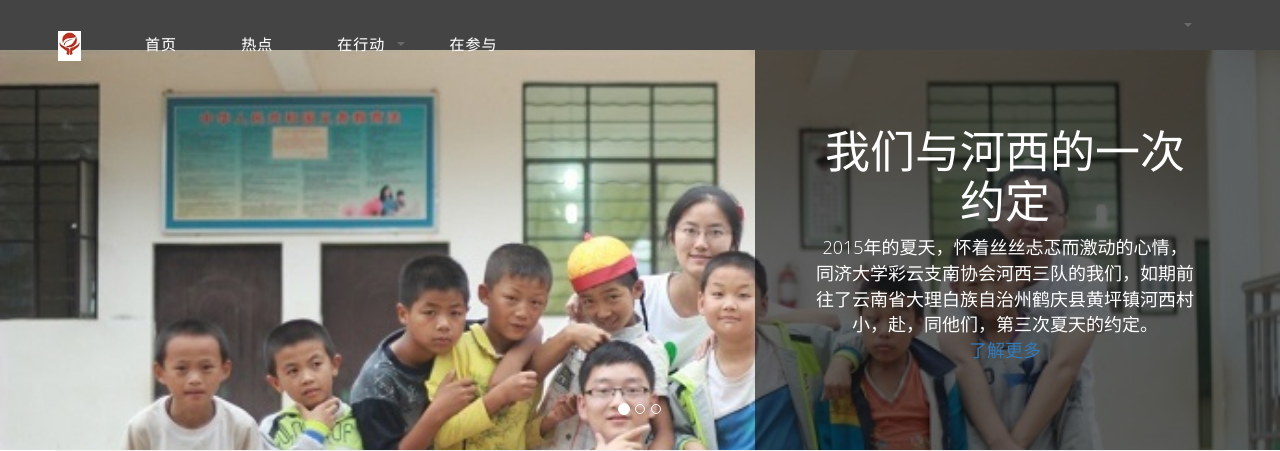
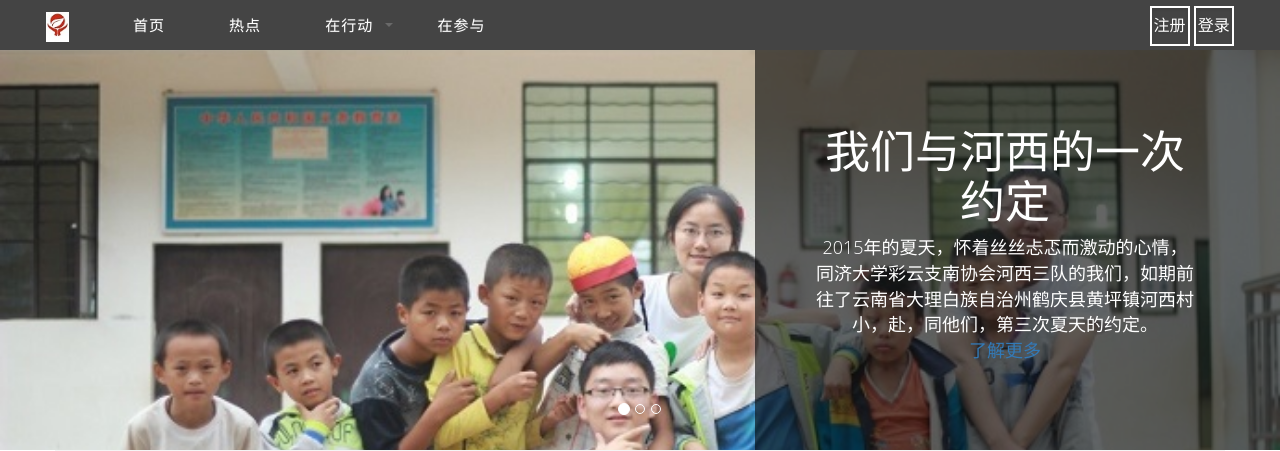
Before and after one commit to MichaelLyo/CharityWeb, a Spring Boot app: page / in a window 1280 px wide. Shown: the top 451 px of the page. Run offline with Spring Boot 4, Linux system fonts and the light colour scheme; some libraries are stand-ins or nearby versions.

Commit message:
login button bug fixed

```diff
--- a/src/main/resources/application.properties
+++ b/src/main/resources/application.properties
@@ -3,7 +3,7 @@
 host.name=10.60.42.201
 
 # Hibernate ddl auto (create, create-drop, update)
-spring.jpa.hibernate.ddl-auto = create
+spring.jpa.hibernate.ddl-auto = update
 
 spring.thymeleaf.prefix=classpath:/templates/
 
--- a/src/main/resources/templates/index.html
+++ b/src/main/resources/templates/index.html
@@ -53,7 +53,7 @@
                                 <a href="#installation">在参与</a>
                             </li>
 
-                            <li th:unless="${session == null}" style="right: -280px;">
+                            <li th:if="${session.username != null}" style="right: -280px;">
                                 <a th:text="${session.username}"  th:href="@{/userInfo}">MilkMan</a>
                                 <ul class="animenu__nav__child" style="text-align: center">
                                     <li><a th:href="@{/mgtRepository}">仓库管理</a></li>
@@ -62,8 +62,8 @@
                                     <li><a th:href="@{/addRepository}">新建仓库</a></li>
                                 </ul>
                             </li>
-                            <a th:if="${session == null}" th:href="@{/regist}" style="right:-300px;"><input type="button" class="button button-normal button-plain button-border button-square"  value="注册"></a>
-                            <a th:if="${session == null}" th:href="@{/login}" style="right:-300px;"><input type="button" class="button button-normal button-plain button-border button-square"   value="登录"></a>
+                            <a th:if="${session.username == null}" th:href="@{/regist}" style="right:-300px;"><input type="button" class="button button-normal button-plain button-border button-square"  value="注册"></a>
+                            <a th:if="${session.username == null}" th:href="@{/login}" style="right:-300px;"><input type="button" class="button button-normal button-plain button-border button-square"   value="登录"></a>
 
 
                         </ul>
--- a/src/main/resources/templates/template/navbar.html
+++ b/src/main/resources/templates/template/navbar.html
@@ -35,7 +35,7 @@
             <li>
                 <a th:href="@{/participate}">在参与</a>
             </li>
-            <li th:unless="${session == null}" style="right: -280px;">
+            <li th:if="${session.username != null}" style="right: -280px;">
                 <a th:text="${session.username}"  th:href="@{/userInfo}">MilkMan</a>
                 <ul class="animenu__nav__child" style="text-align: center">
                     <li><a th:href="@{/mgtRepository}">仓库管理</a></li>
@@ -44,8 +44,8 @@
                     <li><a th:href="@{/addRepository}">新建仓库</a></li>
                 </ul>
             </li>
-            <a th:if="${session == null}" th:href="@{/regist}" style="right:-300px;"><input type="button" class="button button-normal button-plain button-border button-square"  value="注册"></a>
-            <a th:if="${session == null}" th:href="@{/login}" style="right:-300px;"><input type="button" class="button button-normal button-plain button-border button-square"   value="登录"></a>
+            <a th:if="${session.username == null}" th:href="@{/regist}" style="right:-300px;"><input type="button" class="button button-normal button-plain button-border button-square"  value="注册"></a>
+            <a th:if="${session.username == null}" th:href="@{/login}" style="right:-300px;"><input type="button" class="button button-normal button-plain button-border button-square"   value="登录"></a>
 
 
         </ul>
```
